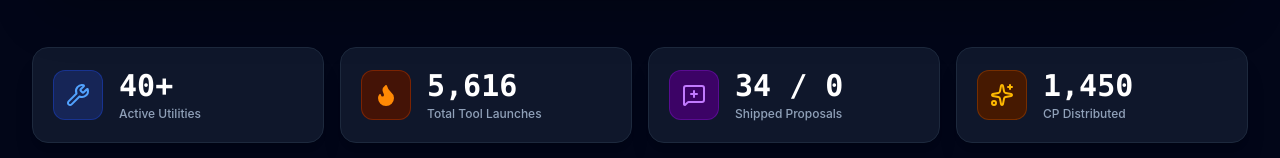
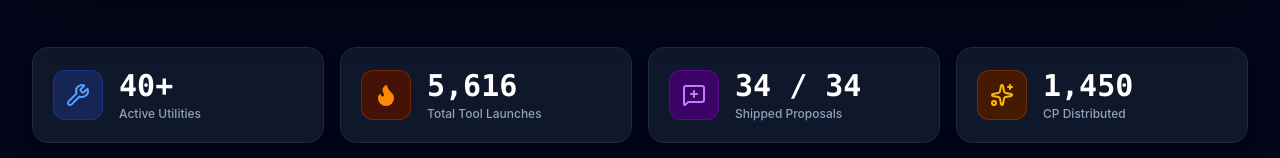
Before and after one commit to yl-loaf/OmniTools, a React (Vite) app: page / in a window 1280 px wide. Shown: the part 568-726 px from the top of the page. Built offline with nearby package versions, Linux system fonts and the light colour scheme; no server answers; the database is empty.

Commit message:
feat(ui): update search clear button and stats
Refine the "Clear All" button styling in the search modal for better visibility and adjust placeholder stats on the home page for a more polished look.

```diff
--- a/src/components/HomePage.tsx
+++ b/src/components/HomePage.tsx
@@ -45,7 +45,7 @@ export const HomePage: React.FC<HomePageProps> = ({
 }) => {
   // Stats
   const totalTools = TOOLS_REGISTRY.length;
-  const totalRequests = requests.length;
+  const totalRequests = Math.max(34, requests.length);
   const completedRequests = Math.max(34, requests.filter((r) => r.status === 'completed').length);
   const totalCp = users.reduce((acc, u) => acc + (u.contributionPoints || 0), 0) + 1450;
   const totalLaunches = Object.values(usageCounts).reduce((a, b) => a + b, 0) + 3820;
--- a/src/components/QuickSearchModal.tsx
+++ b/src/components/QuickSearchModal.tsx
@@ -123,9 +123,9 @@ export const QuickSearchModal: React.FC<QuickSearchModalProps> = ({
                 </span>
                 <button
                   onClick={handleClearRecent}
-                  className="text-[10px] text-slate-500 hover:text-rose-400 transition flex items-center gap-1"
+                  className="px-2.5 py-1 bg-slate-800 hover:bg-slate-700 border border-slate-700 rounded-lg text-[10px] font-bold text-slate-300 hover:text-rose-400 transition flex items-center gap-1"
                 >
-                  <Trash2 className="w-3 h-3" /> Clear
+                  <Trash2 className="w-3 h-3 text-rose-400" /> Clear All
                 </button>
               </div>
               <div className="flex flex-wrap gap-1.5">
```
